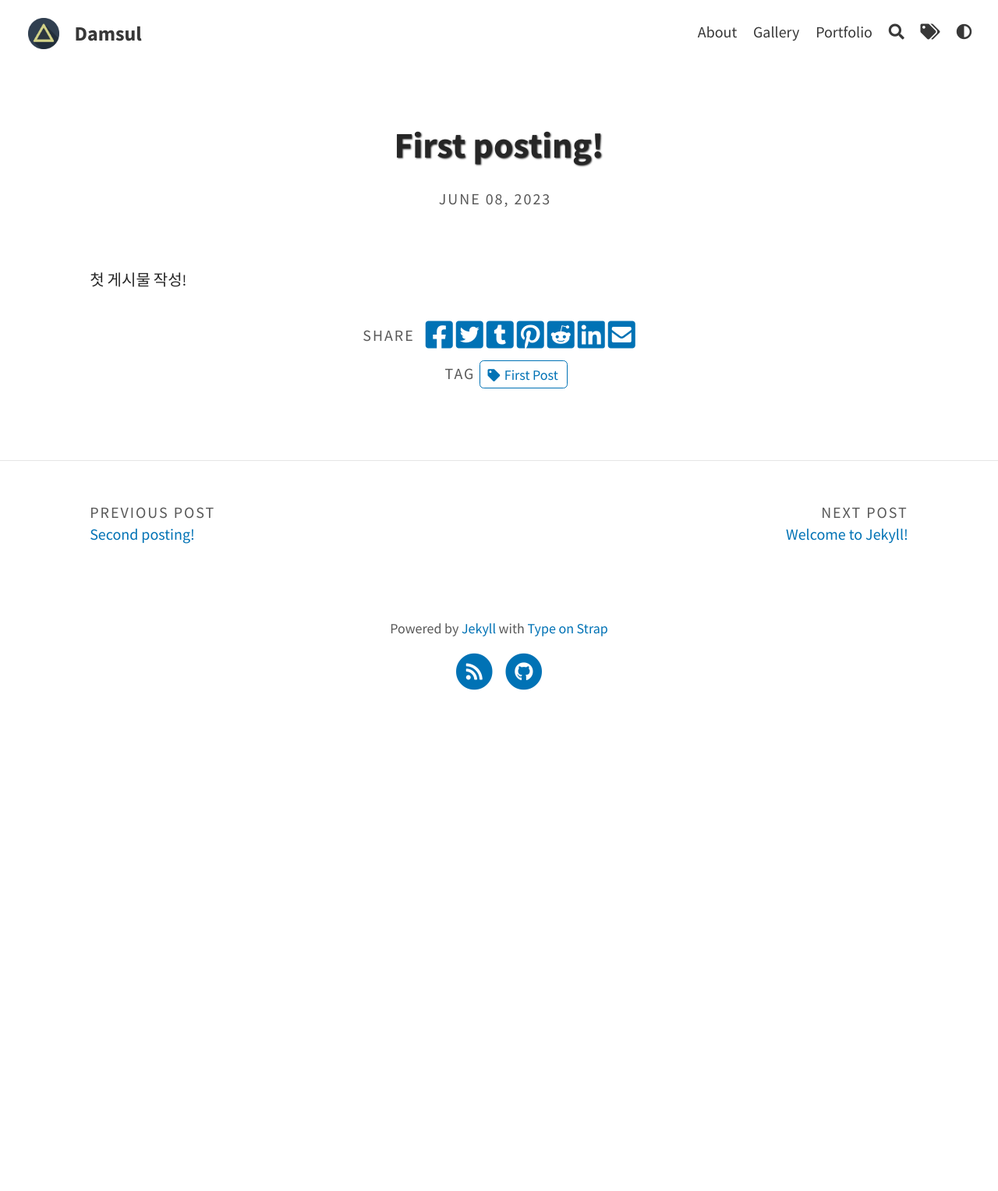
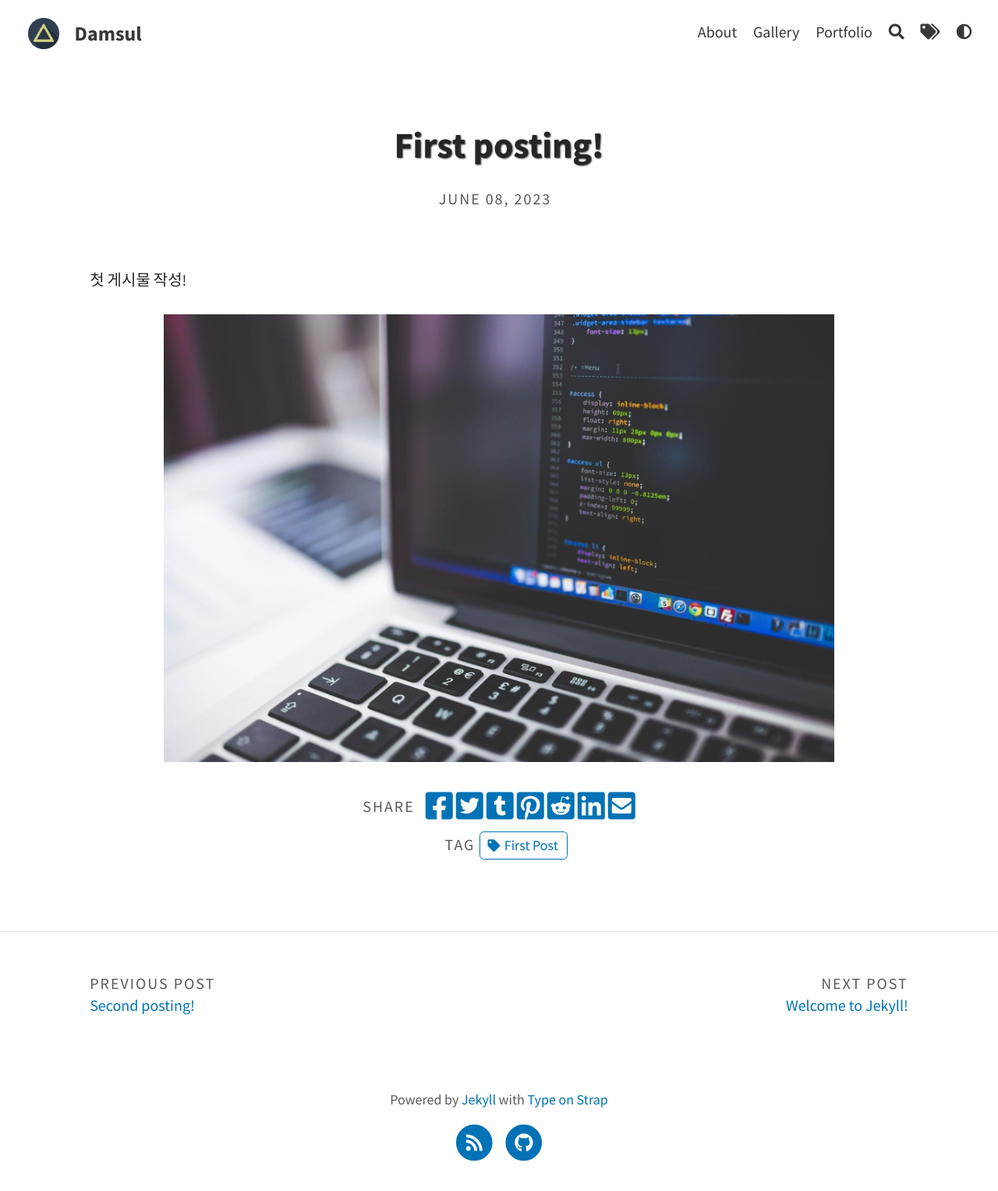
Before and after one commit to damsul/damsul.github.io, a Jekyll site: the page built from _posts/2023-06-08-First-posting.md, in a window 1280 px wide. Shown: the whole page at 78% size. Built offline with Jekyll 4.4.1, drawn with Linux system fonts in a browser that asks for light colours; a script that is not in the unit is left out; before the commit the page ends 923 px from its top, so only the background shows below that.

Commit message:
Update 2023-06-08-First-posting.md

```diff
--- a/_posts/2023-06-08-First-posting.md
+++ b/_posts/2023-06-08-First-posting.md
@@ -6,3 +6,4 @@ tags: [First Post]
 ---
 
 첫 게시물 작성!
+{% include aligner.html images="pexels/computer.jpeg" column=1 %}
```
